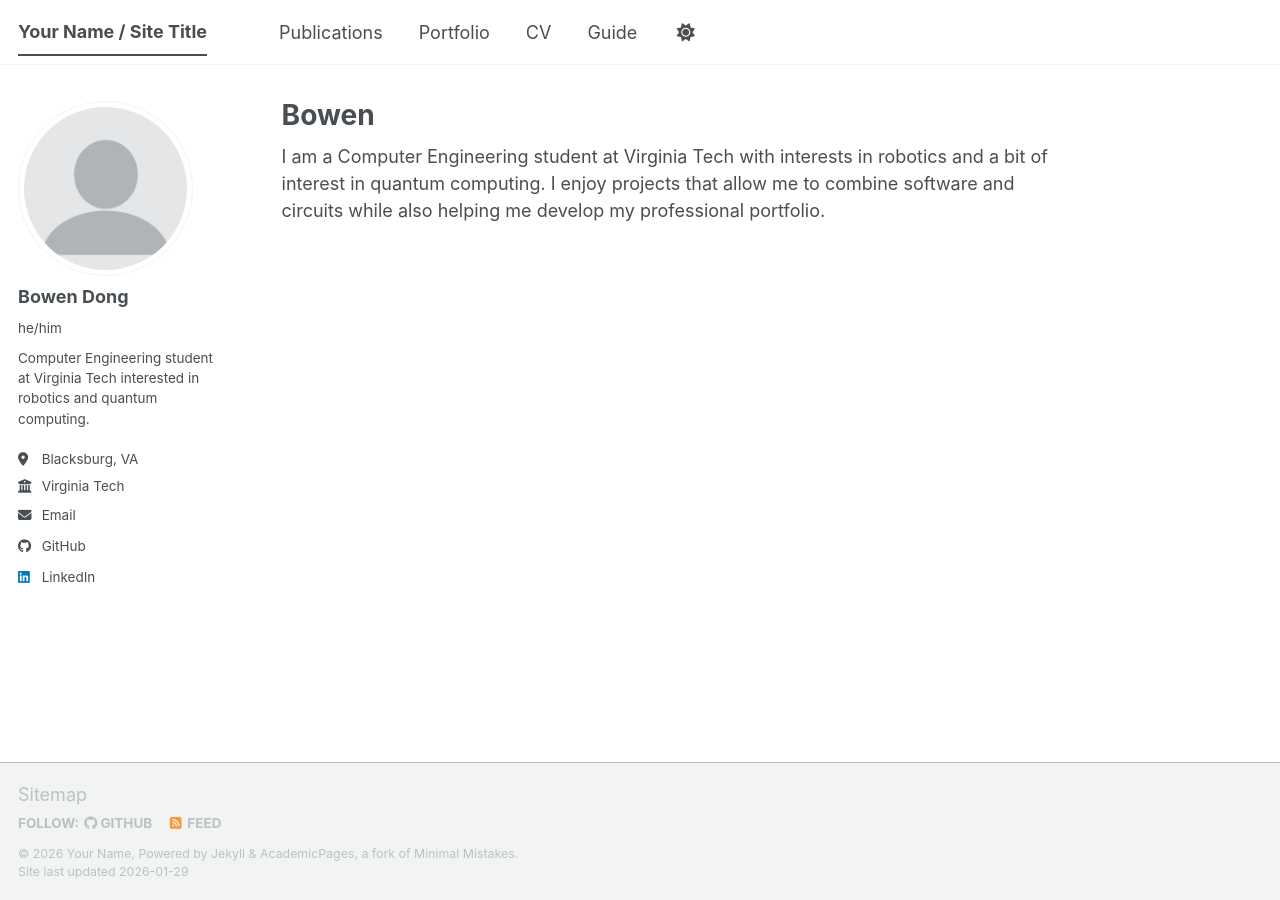
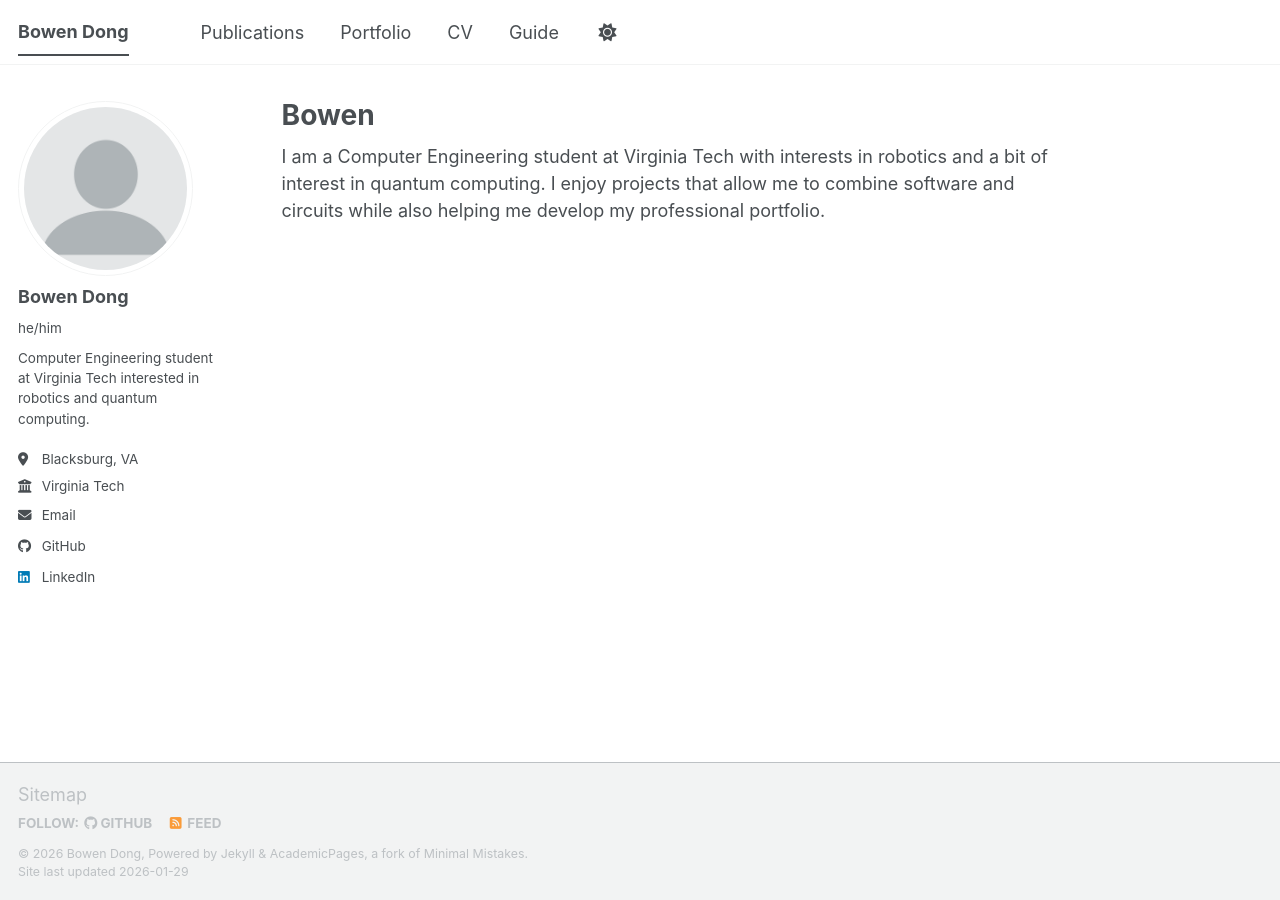
Before and after one commit to bdn8/bdn8.github.io, a Jekyll site: the page built from _pages/about.md, in a window 1280 px wide. Built offline with Jekyll 4.4.1, drawn with Linux system fonts in a browser that asks for light colours; a script bundle is joined from its source files by our own code; library files that are not in the unit come from our copies.

Commit message:
Custom site config 2

```diff
--- a/_config.yml
+++ b/_config.yml
@@ -9,14 +9,14 @@
 # Basic Site Settings
 locale                   : "en-US"
 site_theme               : "default" # The available themes options are "default", "air", "sunrise", "mint", "dirt" and "contrast"
-title                    : "Your Name / Site Title"
+title                    : "Bowen Dong"
 title_separator          : "-"
-name                     : &name "Your Name"
-description              : &description "Your Name's academic portfolio"   # Update this with a general description of your site, this is the default if not overridden by a page
-url                      : https://academicpages.github.io # The base hostname & protocol for your site e.g. "https://[your GitHub username].github.io",
+name                     : &name "Bowen Dong"
+description              : &description "Bowen Dong's academic portfolio"   # Update this with a general description of your site, this is the default if not overridden by a page
+url                      : "https://bdn8.github.io" # The base hostname & protocol for your site e.g. "https://[your GitHub username].github.io",
                                                            # or if you already have some other page hosted on Github then use "https://[your GitHub username].github.io/[Your Repo Name]"
 baseurl                  : "" # the subpath of your site, e.g. "/blog"
-repository               : "academicpages/academicpages.github.io"
+repository               : "bdn8/bdn8.github.io"
 
 # Site Author - The following control what appear as part of the author content on the side bar.
 #               If a field is blank the icon and link will not appear, otherwise it will be shown.
```
